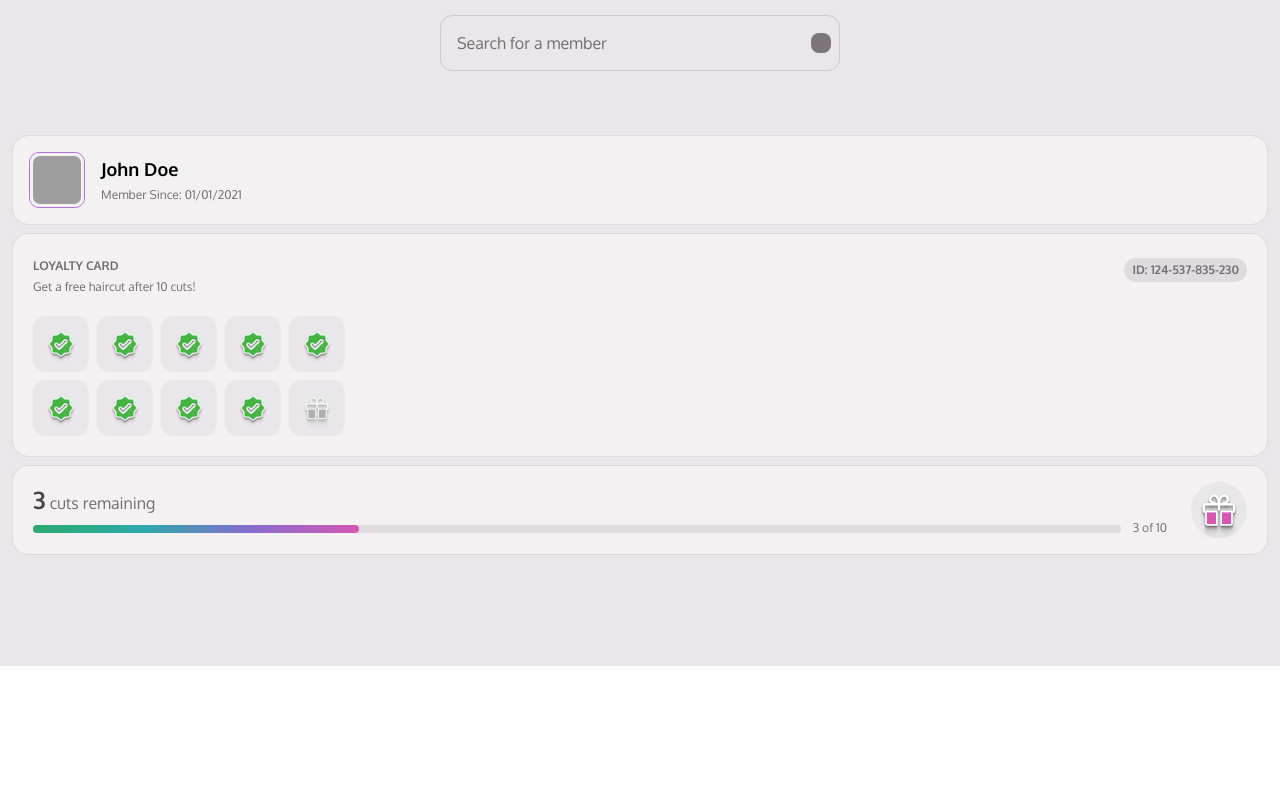
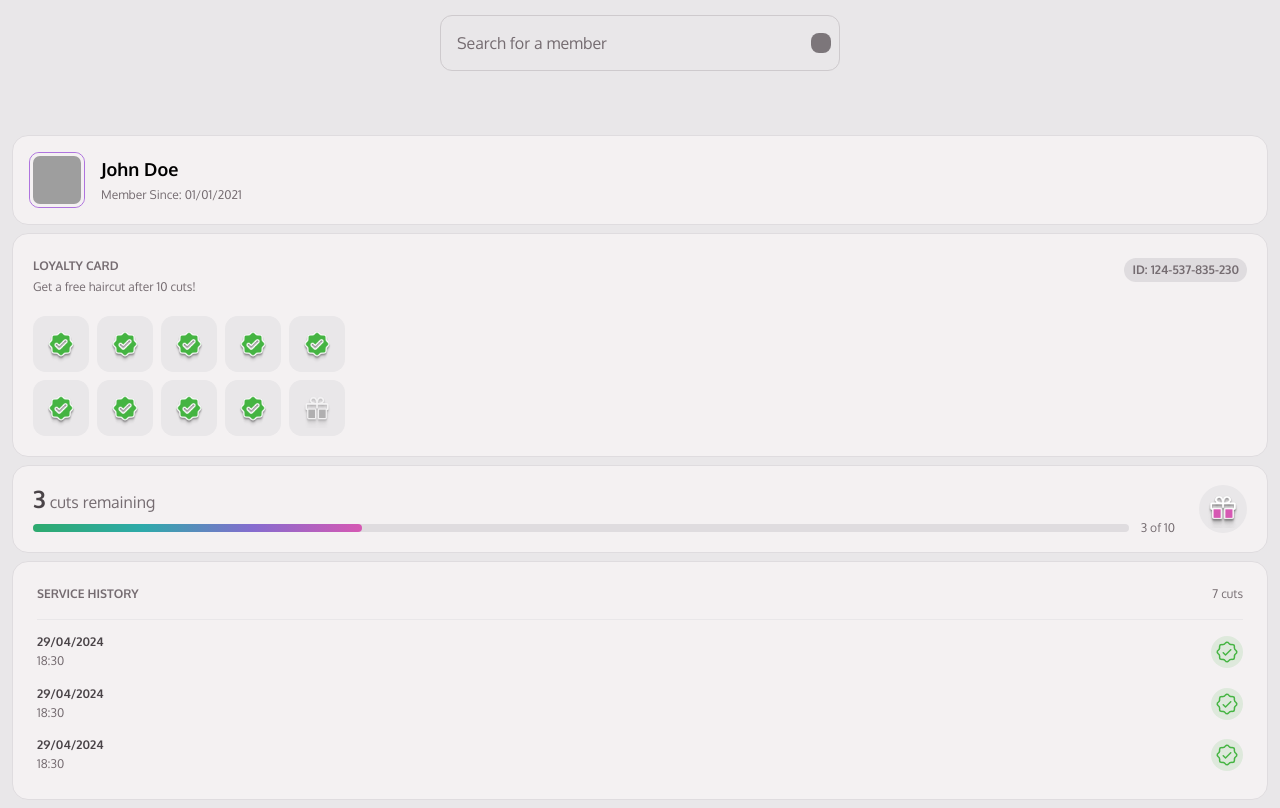
Before and after one commit to ivanseibel/mba-rocketseat-member-club, a plain HTML site: page src/index.html in a window 1280 px wide. Shown: the part 134-942 px from the top of the page. Before the commit the page ends 800 px from the top, so only its background shows below. Drawn offline with Linux system fonts and the light colour scheme; grey boxes are pictures that could not be loaded; some icons are missing.

Commit message:
feat: Update history section styling and add service history data

```diff
--- a/src/index.html
+++ b/src/index.html
@@ -99,9 +99,40 @@
           <img src="../public/images/PinGift.png" alt="Gift Icon">
         </div>
       </section>
-      <section class="history-loyalty">
-        <div class="history-container"></div>
-        <aside class="loyalty-container"></aside>
+      <section class="card history-loyalty">
+        <div class="history-header-container">
+          <h3>Service History</h3>
+          <span>7 cuts</span>
+        </div>
+        <ul class="history-container">
+          <li class="history-item">
+            <div class="history-date-time">
+              <span class="history-date">29/04/2024</span>
+              <span class="history-time">18:30</span>
+            </div>
+            <div class="pin-check-light-container">
+              <img src="../public/images/PinCheckLight.png" alt="Completed" class="history-checkmark">
+            </div>
+          </li>
+          <li class="history-item">
+            <div class="history-date-time">
+              <span class="history-date">29/04/2024</span>
+              <span class="history-time">18:30</span>
+            </div>
+            <div class="pin-check-light-container">
+              <img src="../public/images/PinCheckLight.png" alt="Completed" class="history-checkmark">
+            </div>
+          </li>
+          <li class="history-item">
+            <div class="history-date-time">
+              <span class="history-date">29/04/2024</span>
+              <span class="history-time">18:30</span>
+            </div>
+            <div class="pin-check-light-container">
+              <img src="../public/images/PinCheckLight.png" alt="Completed" class="history-checkmark">
+            </div>
+          </li>
+        </ul>
       </section>
     </main>
   </div>
--- a/src/styles/global.css
+++ b/src/styles/global.css
@@ -97,8 +97,8 @@ h2, .title-sm {
   max-width: 375px;
   background-color: var(--base-gray-200);
   margin: 0 auto;
-  padding: 0 .75rem;
-  height: 100vh;
+  padding: 0 .75rem .75rem;
+  min-height: 100vh;
 }
 
 .main-content {
--- /dev/null
+++ b/src/styles/history.css
@@ -0,0 +1,99 @@
+.history-loyalty {
+  /* Layout */
+  display: flex;
+  padding: 1.5rem 1.5rem 1.5rem 1.5rem;
+  flex-direction: column;
+  align-items: flex-start;
+  gap: 1rem;
+  align-self: stretch;
+
+
+  & .history-header-container {
+    /* Layout */
+    display: flex;
+    justify-content: space-between;
+    align-items: center;
+    align-self: stretch;
+
+    color: var(--base-gray-500);
+    & h3 {
+      font-size: var(--font-size-subtitle-sm);
+      font-weight: var(--font-weight-bold);
+      text-transform: var(--text-transform-uppercase);
+    }
+
+    & span {
+      font-size: var(--font-size-text-xs);
+      font-weight: var(--font-weight-regular);
+      text-transform: var(--text-transform-default);
+    }
+  }
+
+
+  & .history-container {
+    /* Layout */
+    display: flex;
+    flex-direction: column;
+    align-items: flex-start;
+    padding: .75rem 0rem 0rem;
+    gap: .75rem;
+    align-self: stretch;
+
+    /* Style */
+    border-top: 1px solid var(--base-gray-200);
+
+    & .history-item {
+      /* Layout */
+      display: flex;
+      padding: .125rem 0rem;
+      justify-content: space-between;
+      align-items: center;
+      align-self: stretch;
+
+      & .history-date-time {
+        /* Layout */
+        display: flex;
+        flex-direction: column;
+        justify-content: center;
+        align-items: flex-start;
+        gap: .125rem;
+
+        & .history-date {
+          color: var(--base-gray-600);
+
+          font-size: var(--font-size-subtitle-sm);
+          font-weight: var(--font-weight-bold);
+          text-transform: var(--text-transform-uppercase);
+        }
+
+        & .history-time {
+          color: var(--base-gray-500);
+
+          font-size: var(--font-size-text-xs);
+          font-weight: var(--font-weight-regular);
+          text-transform: var(--text-transform-default);
+        }
+      }
+
+      & .pin-check-light-container {
+        /* Layout */
+        display: flex;
+        padding: .25rem;
+        justify-content: center;
+        align-items: center;
+        gap: .5rem;
+
+        /* Style */
+        border-radius: 62.4375rem;
+        background: rgba(69, 180, 66, 0.12);
+
+        & .history-checkmark {
+          width: 24px;
+          height: 24px;
+        }
+      }
+
+    }
+  }
+
+}
--- a/src/styles/index.css
+++ b/src/styles/index.css
@@ -3,3 +3,4 @@
 @import url(profile.css);
 @import url(card.css);
 @import url(progress.css);
+@import url(history.css);
--- a/src/styles/progress.css
+++ b/src/styles/progress.css
@@ -78,20 +78,20 @@
   & .image-gift-container {
     /* Layout */
     display: flex;
-    width: 3.5rem;
-    height: 3.5rem;
-    /* padding: 0.5rem; */
+    padding-bottom: 0.2rem;
+    width: 3rem;
+    height: 3rem;
     justify-content: center;
     align-items: center;
+    overflow: hidden;
 
     /* Style */
     border-radius: 99rem;
     background: var(--base-gray-200);
 
     & img {
-      width: 100%;
-      height: 100%;
-      object-fit: cover;
+      width: 90%;
+      height: 90%;
     }
   }
 }
```
Also changed, not shown: public/images/PinCheckLight.png (added).
